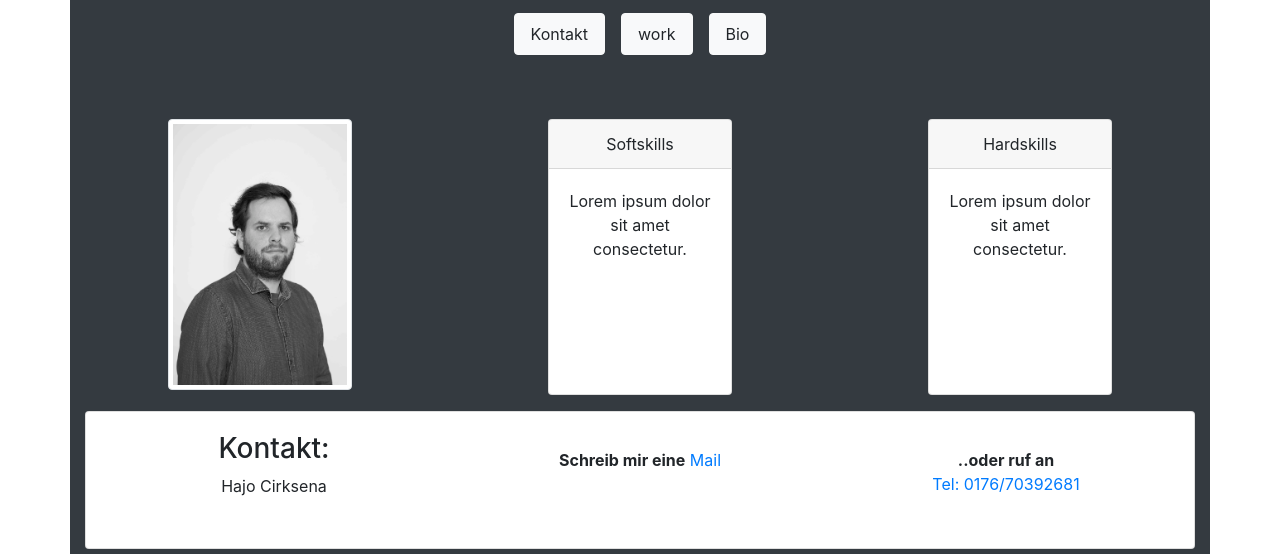
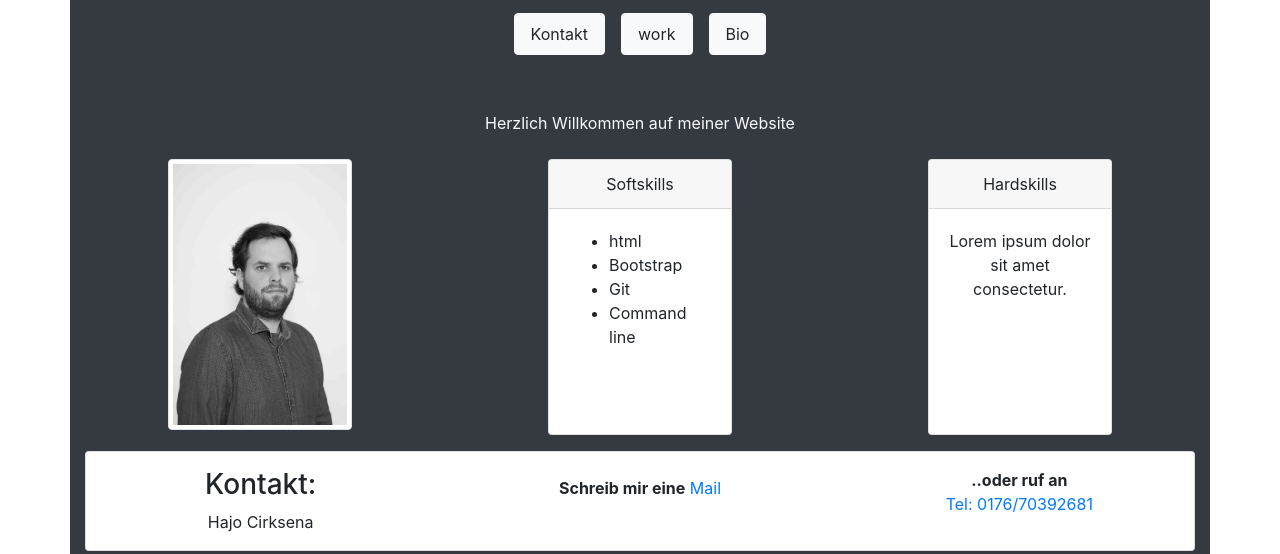
Before and after one commit to hajocirksena/personal-website-bootstrap, a plain HTML site: page Index.html in a window 1280 px wide. Shown: the part 99-653 px from the top of the page. Drawn offline with nearby package versions, Linux system fonts and the light colour scheme.

Commit message:
update v.1.1

```diff
--- a/Index.html
+++ b/Index.html
@@ -36,10 +36,14 @@
 <main class="container bg-dark">
 
    <stage>
+    <p class="text-light text-center">
+      Herzlich Willkommen auf meiner Website
+    </p>
      <div class="row">
       <div class="col-md-4">
         <div class="text-center p-2">
           <img src="Pictures/Ich.jpg" alt="Hajo Cirksena" class="img-thumbnail" width="184px">
+
         </div>
       </div>
 
@@ -52,8 +56,13 @@
                   <div class="card-header text-center">
                     Softskills
                   </div>
-                  <div class="card-body text-center">
-                    <p class="card-text">Lorem ipsum dolor sit amet consectetur.</p>
+                  <div class="card-body">
+                    <ul class="card-text">
+                      <li>html</li>
+                      <li>Bootstrap</li>
+                      <li>Git</li>
+                      <li>Command line</li>
+                    </ul>
                   </div>
                 </div>
               </div>
@@ -79,18 +88,19 @@
   <section>
 
         <div class="py-2">
-          <div class="card text-center" style="flex: content;">
-            <div class="card-body">
+          <div class="card text-center">
               <div class="row">
-
                     <div class="col-md-4">
+                      <div class="m-auto">
                         <address>
-                      <h3 id="kontakt">Kontakt:</h2>
+                          <h3 class="pt-3" id="kontakt">Kontakt:</h2>
                           <p>Hajo Cirksena</p>
                         <address>
                       </div>
-                    <div class="col-md-4 py-3">
+                    </div>
+                      <div class="col-md-4">
                             <address>
+                              <br>
                               <strong>Schreib mir eine</strong>
                               <a href="mailto:hajocirksena@gmail.com"> Mail </a>
                             </address>
@@ -101,8 +111,6 @@
                               <br>
                               <a href="tel:017670392681"> Tel: 0176/70392681</a>
                             </address>
-                    </div>
-
                       </div>
               </div>
           </div>
```
Lines whose indentation alone changed are shown as unchanged.
